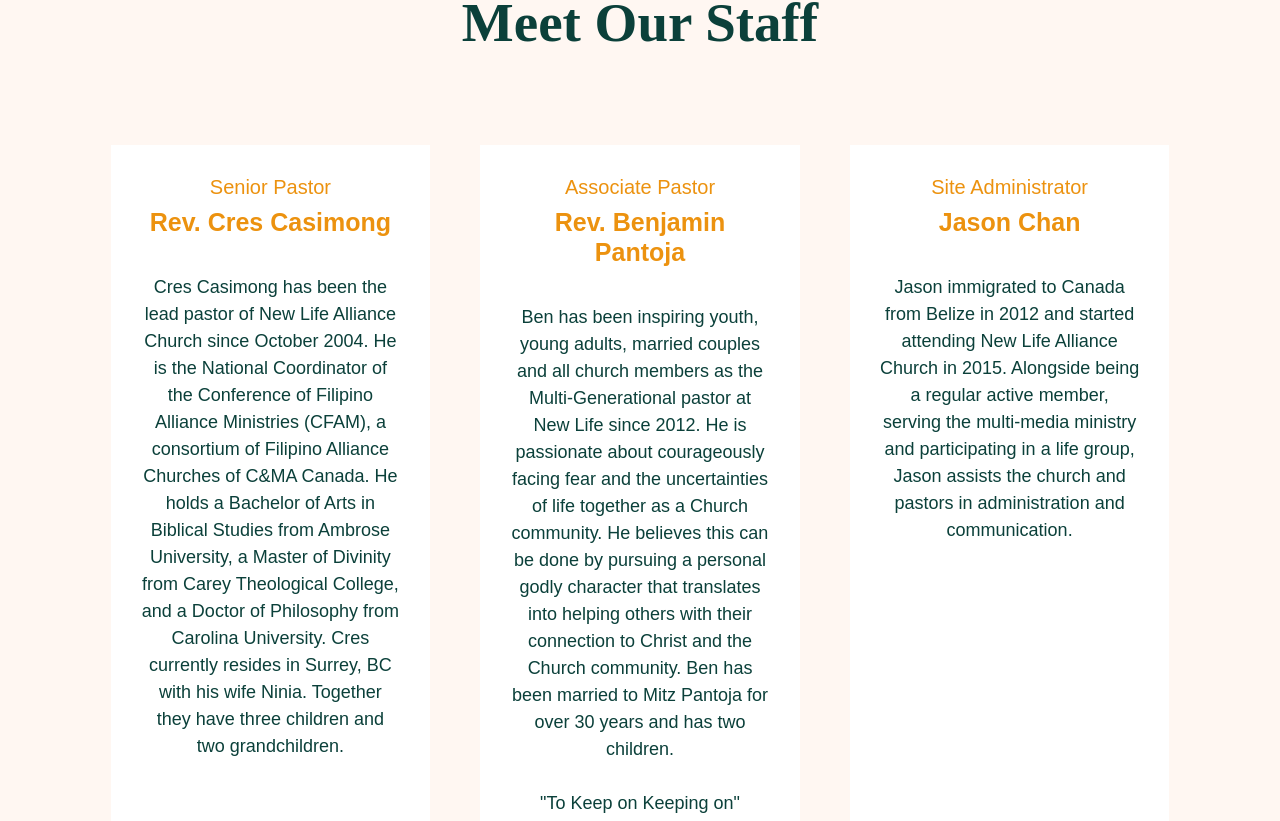
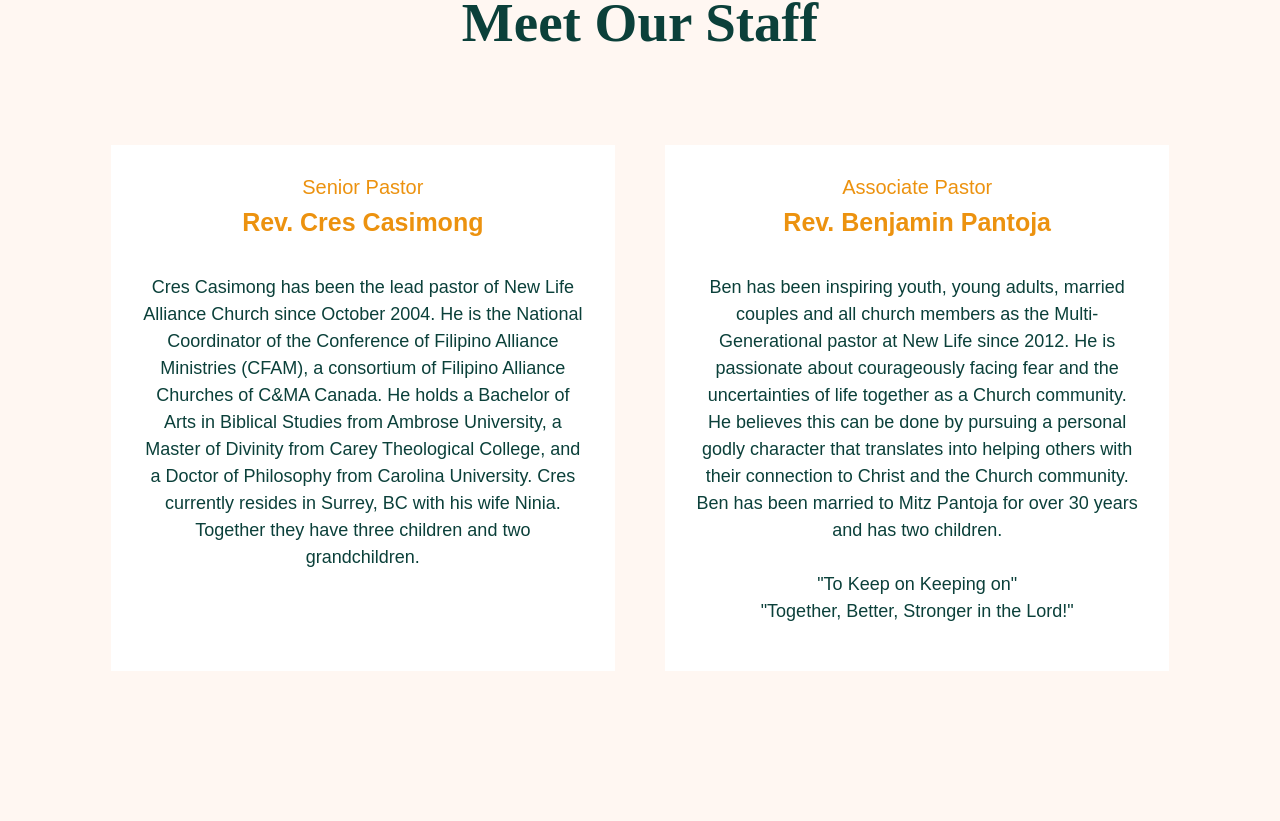
Before and after one commit to hasonnn/nlac, a React (Create React App) app: page /staff in a window 1280 px wide. Shown: the part 379-1200 px from the top of the page. Built offline with nearby package versions, Linux system fonts and the light colour scheme.

Commit message:
remove Jason in staff

```diff
--- a/src/Components/Staff/Staff.js
+++ b/src/Components/Staff/Staff.js
@@ -30,11 +30,6 @@ const Staff = () => {
                             <h2 className="staff-subheading">Rev. Benjamin Pantoja</h2>
                             <p className="staff-subinfo">Ben has been inspiring youth, young adults, married couples and all church members as the Multi-Generational pastor at New Life since 2012. He is passionate about courageously facing fear and the uncertainties of life together as a Church community. He believes this can be done by pursuing a personal godly character that translates into helping others with their connection to Christ and the Church community. Ben has been married to Mitz Pantoja for over 30 years and has two children.<br/><br/>"To Keep on Keeping on"<br/>"Together, Better, Stronger in the Lord!"</p>
                         </div>
-                        <div className="staff-individual">
-                            <h4 data-aos="fade-right" className="staff-title">Site Administrator</h4>
-                            <h2 className="staff-subheading">Jason Chan</h2>
-                            <p className="staff-subinfo">Jason immigrated to Canada from Belize in 2012 and started attending New Life Alliance Church in 2015. Alongside being a regular active member, serving the multi-media ministry and participating in a life group, Jason assists the church and pastors in administration and communication.</p>
-                        </div>
                     </div>
                 </div>
             </div>
```
